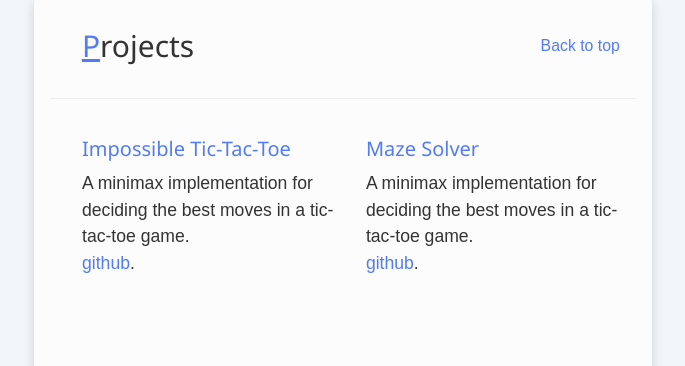
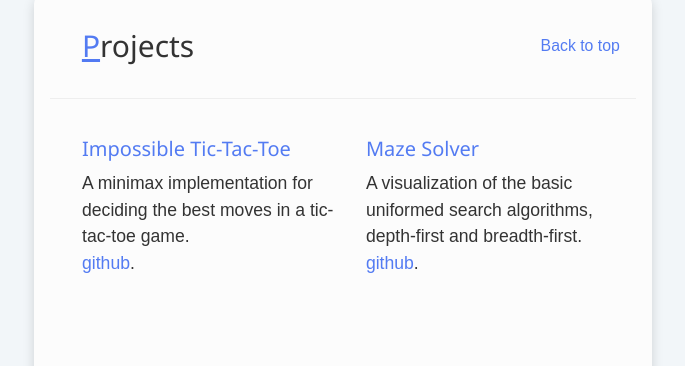
Before and after one commit to jon-tow/jon-tow.github.io, a Jekyll site: the page built from index.html, in a window 1280 px wide. Shown: the part 721-1087 px from the top of the page, without its empty margins (297-982 px from the left). Built offline with Jekyll 4.4.1, drawn with Linux system fonts in a browser that asks for light colours; nearby versions of some CDN libraries.

Commit message:
change wordings

```diff
--- a/_includes/_sections/projects.html
+++ b/_includes/_sections/projects.html
@@ -32,8 +32,7 @@
           </a>
         </h4>
         <p>
-          A minimax implementation for deciding the best moves in a tic-tac-toe game.
-          <br/>
+          A visualization of the basic uniformed search algorithms, depth-first and breadth-first.          <br/>
           <a href="https://github.com/jon-tow/maze-solver">github</a>.
         </p>
 
```
Also changed, not shown: 1 other file.
